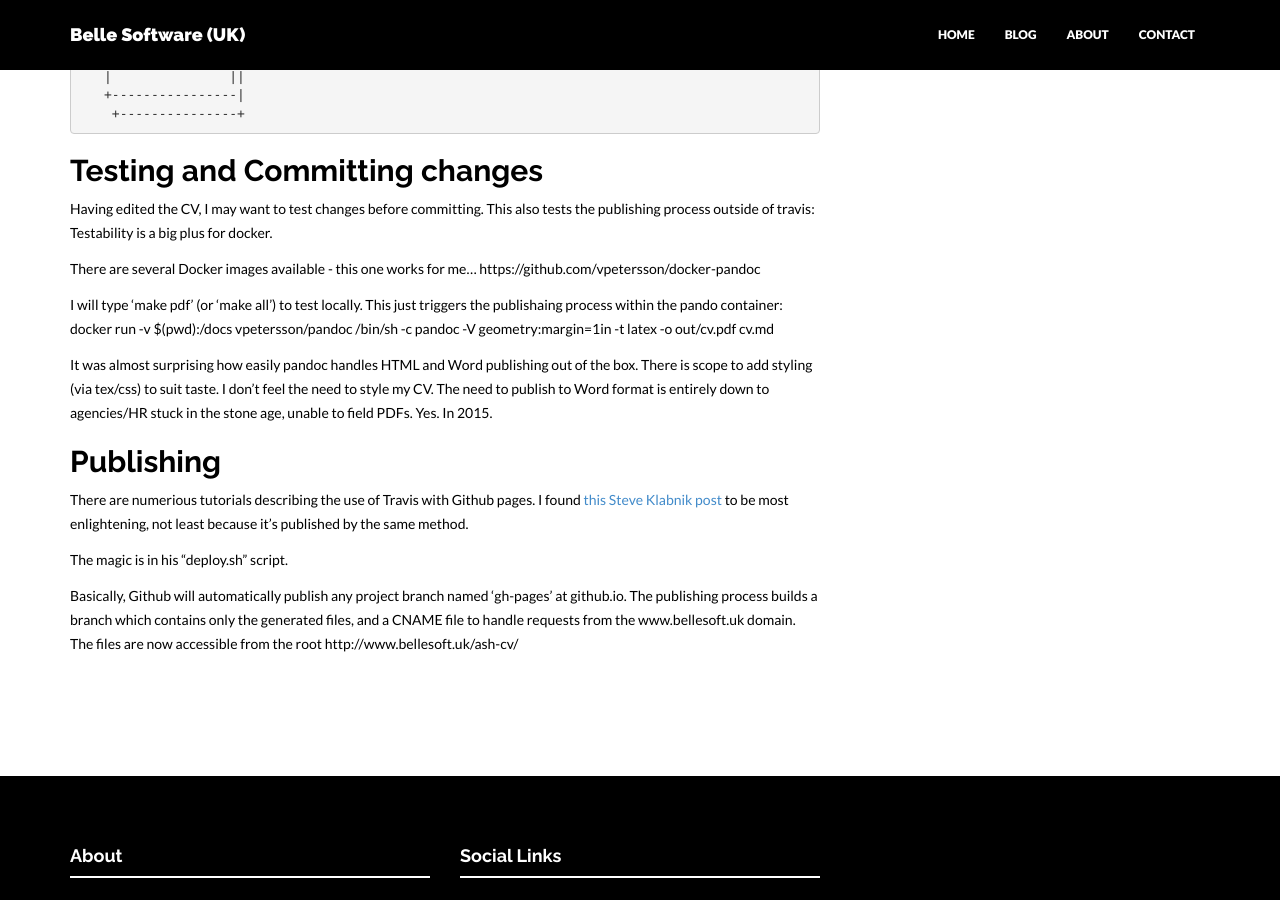
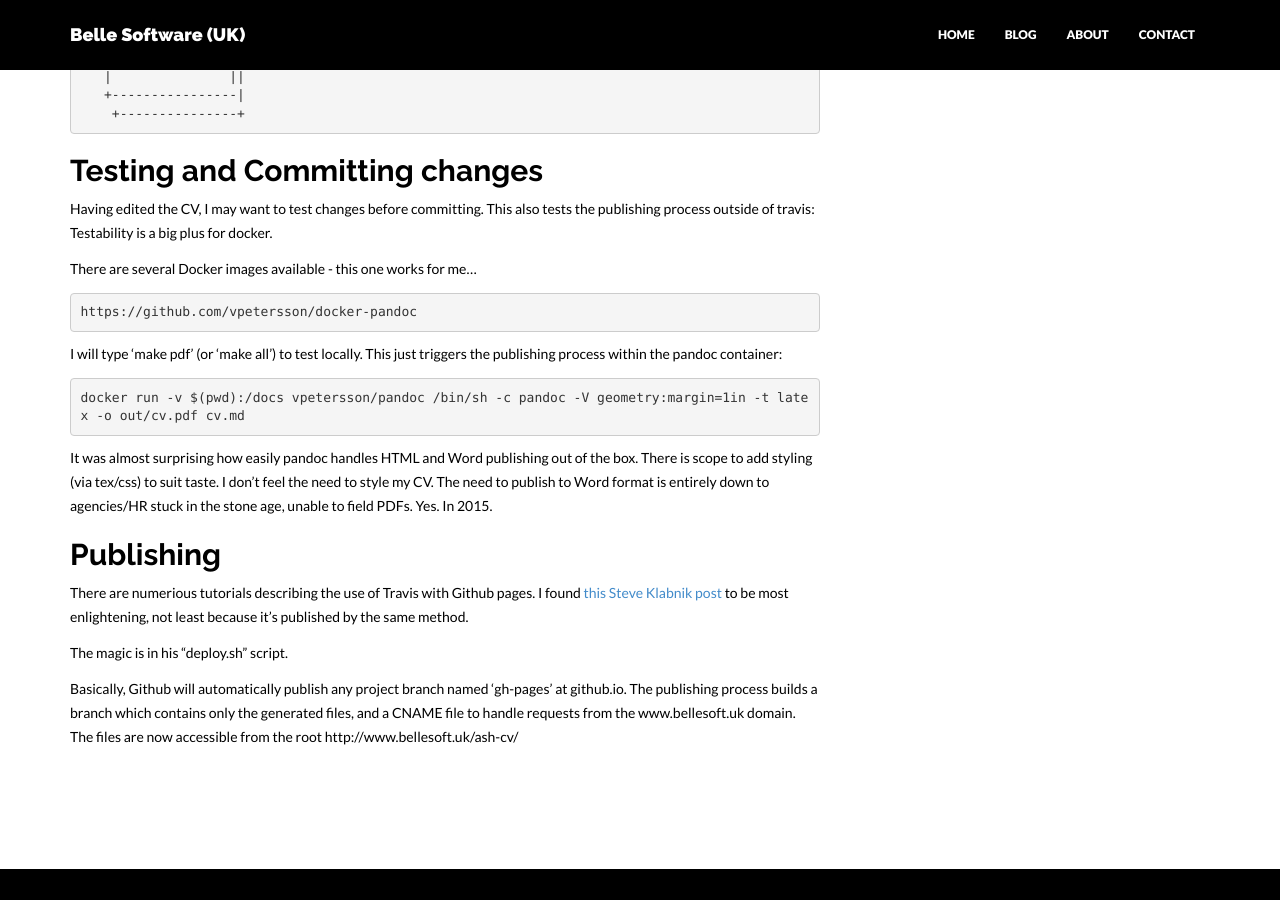
Before and after one commit to bestscarper/bestscarper.github.com, a Jekyll site: the page built from _posts/blog/2015-09-16-cv-publishing-with-github-travis.markdown, in a window 1280 px wide and 900 px high, scrolled down 1682 px. Built offline with Jekyll 4.4.1, drawn with Linux system fonts in a browser that asks for light colours; nearby versions of some CDN libraries.

Commit message:
layout fail

```diff
--- a/_posts/blog/2015-09-16-cv-publishing-with-github-travis.markdown
+++ b/_posts/blog/2015-09-16-cv-publishing-with-github-travis.markdown
@@ -76,9 +76,11 @@ Having edited the CV, I may want to test changes before committing.
 This also tests the publishing process outside of travis: Testability is a big plus for docker.
 
 There are several Docker images available - this one works for me...
+
     https://github.com/vpetersson/docker-pandoc
 
-I will type 'make pdf' (or 'make all') to test locally. This just triggers the publishaing process within the pando container:
+I will type 'make pdf' (or 'make all') to test locally. This just triggers the publishing process within the pandoc container:
+
     docker run -v $(pwd):/docs vpetersson/pandoc /bin/sh -c pandoc -V geometry:margin=1in -t latex -o out/cv.pdf cv.md
 
 It was almost surprising how easily pandoc handles HTML and Word publishing out of the box. There is scope to add styling (via tex/css) to suit taste. I don't feel the need to style my CV.
```
